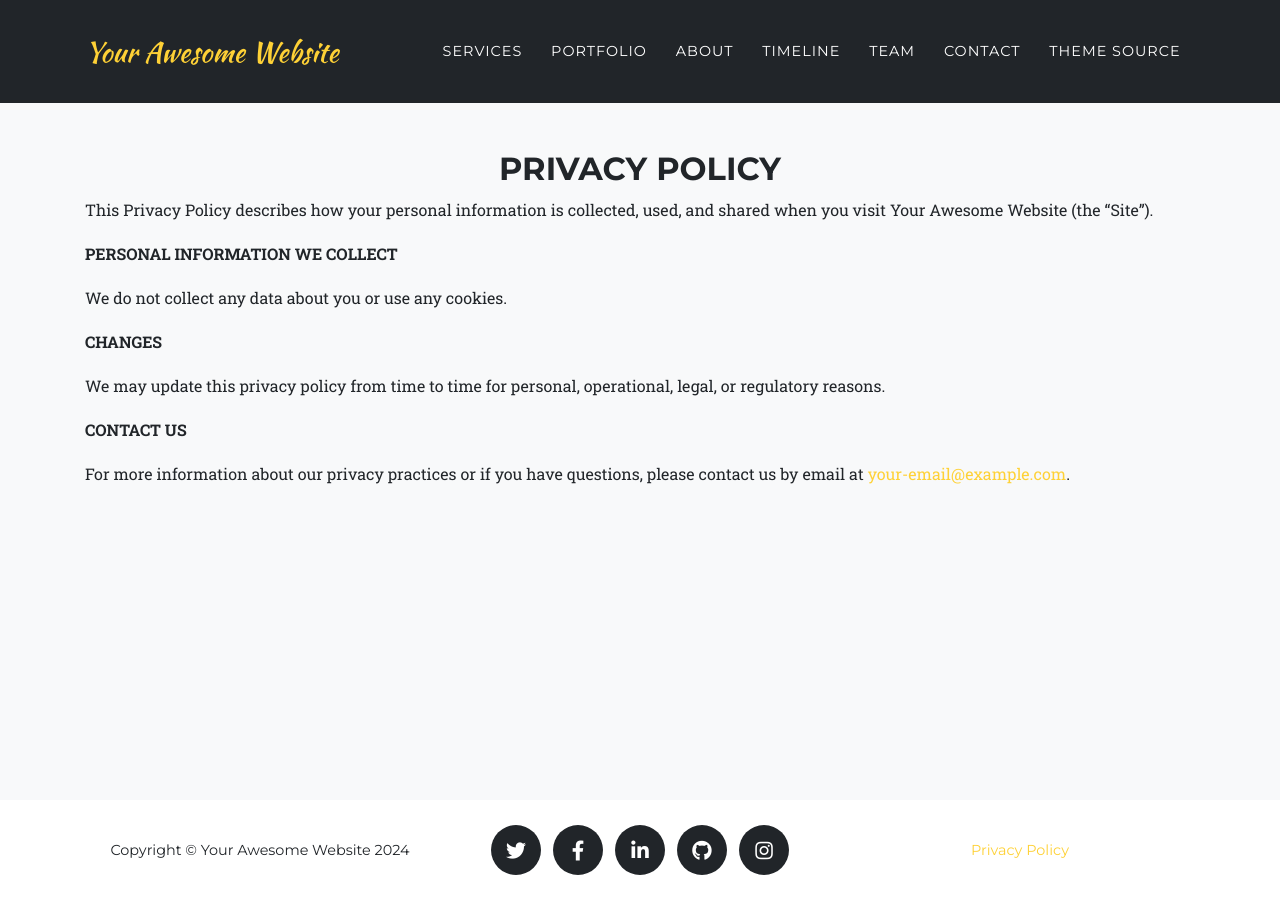
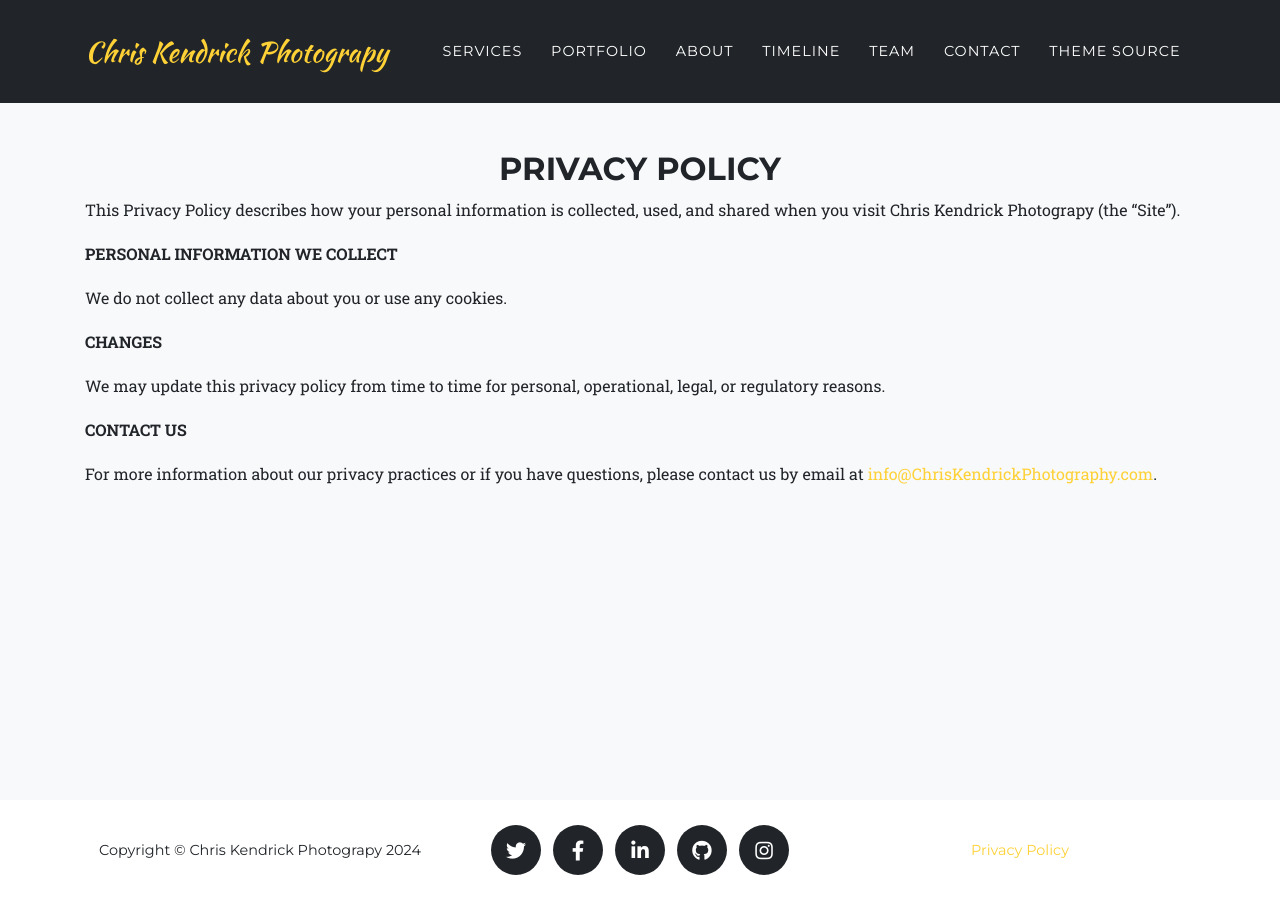
Before and after one commit to kendrickcc/kendrickcc.github.io, a Jekyll site: the page built from legal.md, in a window 1280 px wide. Built offline with Jekyll 4.4.1, drawn with Linux system fonts in a browser that asks for light colours; some web fonts are replaced.

```diff
--- a/_config.yml
+++ b/_config.yml
@@ -16,10 +16,11 @@
 url    : "" # the base hostname & protocol for your site, e.g. http://example.com
 baseurl: "" # the subpath of your site, e.g. /blog
 
-title      : Your Awesome Website
-email      : your-email@example.com #this is also the email contact forms will go to
-description: "Site description"
-author     : Your Name
+title      : "Chris Kendrick Photograpy"
+email      : "info@ChrisKendrickPhotography.com" #this is also the email contact forms will go to
+formspree_form_path: "mqknwqkw"
+description: "Aerial Photography | Aerial Videography | Photogrammetry"
+author     : "Chris Kendrick"
 # logo:     #optional, defaults to site title
   # path: assets\img\clients\creative-market.jpg
   # height: 60 #height in px, defaults to 52px
```
Also changed, not shown: Gemfile (+6 -3 lines), Gemfile.lock (added), 1 other file.
